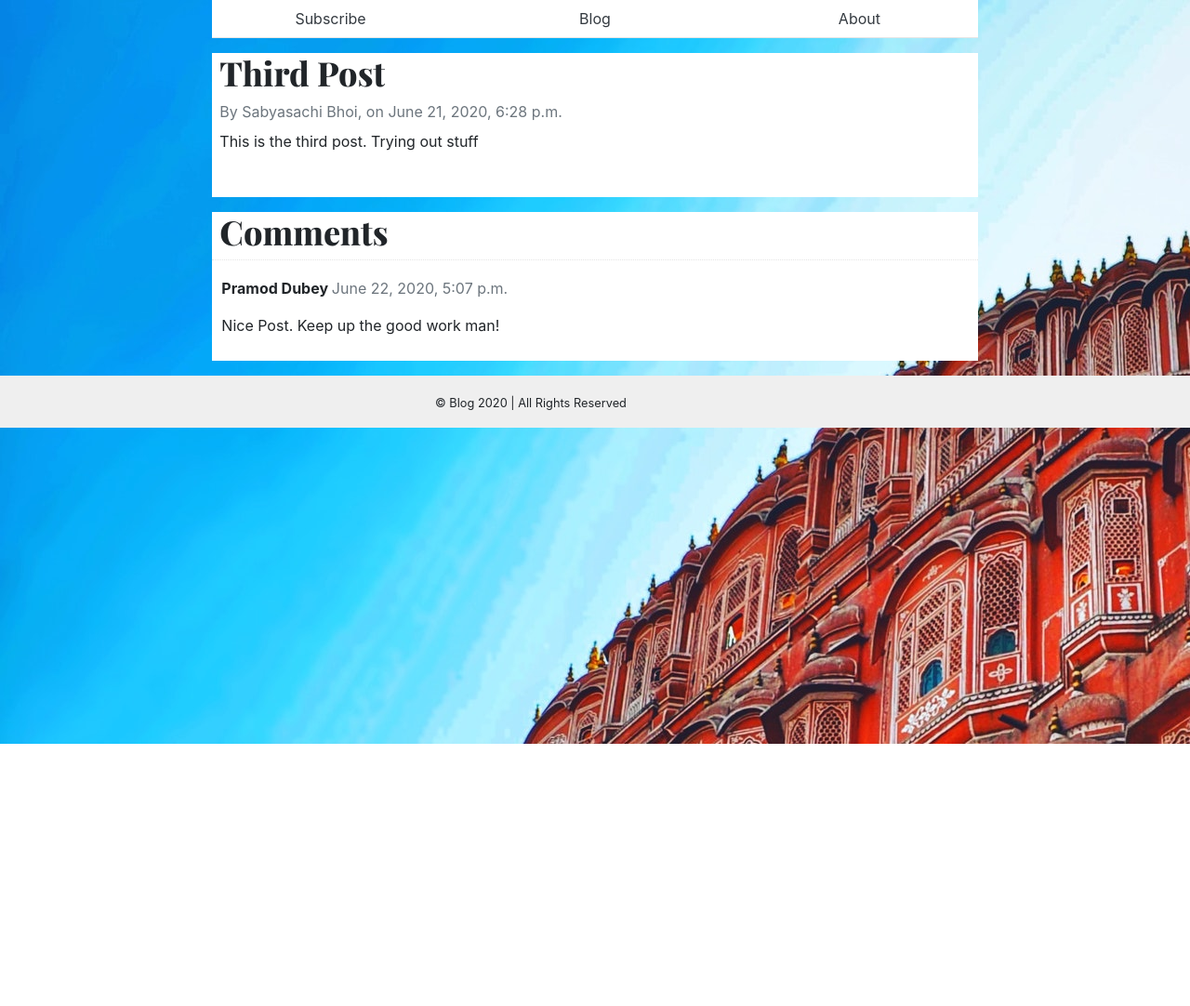
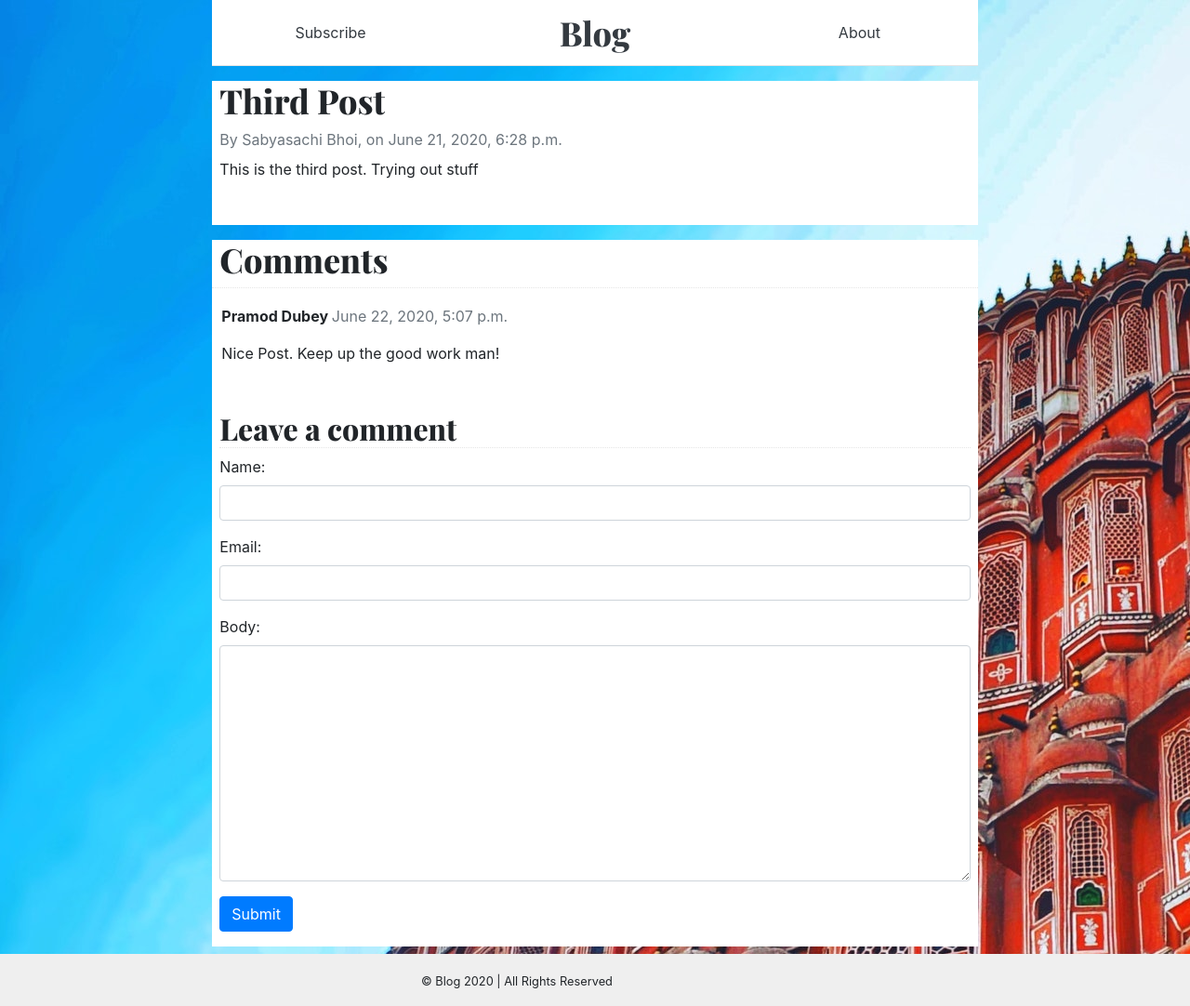
Before and after one commit to sabyabhoi/blog, a Django app: a page that uses backend/templates/base.html in a window 1280 px wide. Shown: the whole page at 93% size. Before the commit the page ends 800 px from the top, so only its background shows below. Run offline with Django 3.2, Linux system fonts and the light colour scheme; data comes from the database, SQL or seed files in the repository; both versions use the stored data as it was after the commit; parts of the project's set-up code (start-up, migrations or seed data) failed here and were passed over; some libraries are stand-ins or nearby versions; some web fonts are replaced.

Commit message:
Implemented Commenting System

```diff
--- a/backend/blog/forms.py
+++ b/backend/blog/forms.py
@@ -5,3 +5,9 @@ class CommentForm(forms.ModelForm):
   class Meta:
     model = Comment
     fields = ('name', 'email', 'body')
+
+    widgets = {
+      'name': forms.TextInput(attrs={'class': 'form-control'}),
+      'email': forms.EmailInput(attrs={'class': 'form-control'}),
+      'body': forms.Textarea(attrs={'class': 'form-control'})
+    }
--- a/backend/blog/templatetags/filters.py
+++ b/backend/blog/templatetags/filters.py
@@ -2,6 +2,7 @@ from django import template
 
 register = template.Library()
 
+@register.filter(name='cut')
 def cut(value):
   name = value.__str__().split('-')
   firstname = name[0].capitalize()
@@ -9,4 +10,6 @@ def cut(value):
 
   return firstname + ' ' + surname
 
-register.filter('cut', cut)
+@register.filter(name='add_class')
+def add_class(value, arg):
+  return value.as_widget(attrs = {'class': arg})
--- a/backend/blog/views.py
+++ b/backend/blog/views.py
@@ -1,16 +1,12 @@
 from django.http import HttpResponseRedirect
 from django.views import generic
 from .models import Post
-from .forms import CommentForm, MailingForm
+from .forms import CommentForm
 from django.shortcuts import render, get_object_or_404
 
 class PostList(generic.ListView):
   queryset = Post.objects.filter(status=1).order_by('-created_on')
   template_name = 'index.html'
-
-class PostDetail(generic.DetailView):
-  model = Post
-  template_name = 'post_detail.html'
 
 def post_detail(request, slug):
   template_name = 'post_detail.html'
--- a/backend/templates/base.html
+++ b/backend/templates/base.html
@@ -10,6 +10,8 @@
   <script src="https://code.jquery.com/jquery-3.5.1.min.js"
     integrity="sha256-9/aliU8dGd2tb6OSsuzixeV4y/faTqgFtohetphbbj0=" crossorigin="anonymous"></script>
 
+  <script src="https://cdn.jsdelivr.net/npm/vue/dist/vue.js"></script>
+
   <link href="{% static 'css/bootstrap.css' %}" rel="stylesheet">
   <link rel="stylesheet" href="{% static 'css/style.css' %}">
 </head>
@@ -17,7 +19,9 @@
   <div id="overlay">
     <div class="overlay-body form-group">
       <h2>Subscribe to our newsletter</h2>
-      <form method="POST">
+      <form method="post">
+        {% csrf_token %}
+        {{form}}
         <button type="reset" class="btn btn-danger" onclick="off()">Cancel</button>
         <button type="submit" class="btn btn-primary" value="submit">Submit</button>
       </form>
@@ -28,7 +32,7 @@
     <header class="blog-header py-2">
       <div class="row text-center align-items-center">
         <div class="col-4 "><a id="blog-side" class="text-dark pt-1" onclick="on()">Subscribe</a></div>
-        <div class="col-4 "><a href="{% url 'home' %}" id="blog-title" class="text-dark">Blog</a></div>
+        <div class="col-4 "><a href="{% url 'home' %}" class="title text-dark">Blog</a></div>
         <div class="col-4 "><a href="#" id="blog-side" class="text-dark pt-1">About</a></div>
       </div>
     </header>
@@ -38,20 +42,13 @@
 
   </div>
 
-  <div class="footer py-2">
+  <div class="footer py-2 row">
     <div class="container row my-2">
-      <div class="col-4"></div>
-      <div class="col-4"><small>&copy; Blog 2020 | All Rights Reserved</small></div>
+      <div class="col-lg-4"></div>
+      <div class="col-lg-4"><small>&copy; Blog 2020 | All Rights Reserved</small></div>
     </div>
   </div>
 
-  <!--<nav class="navbar fixed-bottom navbar-light bg-light">
-    <div class="container row my-2">
-      <div class="col-4"></div>
-      <div class="col-4">
-      <small>&copy; Blog 2020 | All Rights Reserved.</small></div>
-    </div>
-  </nav> -->
   <script src="{% static 'js/bootstrap.js' %}"></script>
   <script src="{% static 'js/custom.js' %}"></script>
 </body>
--- a/backend/templates/index.html
+++ b/backend/templates/index.html
@@ -5,6 +5,7 @@
 
 
 {% load filters %}
+
   {% for post in post_list %}
     <div class="my-3 card flex-md-row mb-2 box-shadow h-md-250">
       <div class="card-body d-flex flex-column align-items-start">
--- a/backend/templates/post_detail.html
+++ b/backend/templates/post_detail.html
@@ -25,5 +25,19 @@
     {{ comment.body | linebreaks }}
   </div>
   {% endfor %}
+
+  {% if new_comment %}
+  <div class="alert alert-success" role="alert">
+    Your Comment is awaiting moderation
+  </div>
+  {% else %}
+  <form method="POST" class="form-group pb-3 px-2">
+  <h3 class="title" style="font-size: 2rem;">Leave a comment</h3>
+    {% csrf_token %}
+    {{comment_form.as_p}}
+    <button type="submit" class="btn btn-primary">Submit</button>
+  </form>
+  {% endif %}
+
 </div>
 {%endblock content%}
```
Also changed, not shown: backend/db.sqlite3.
